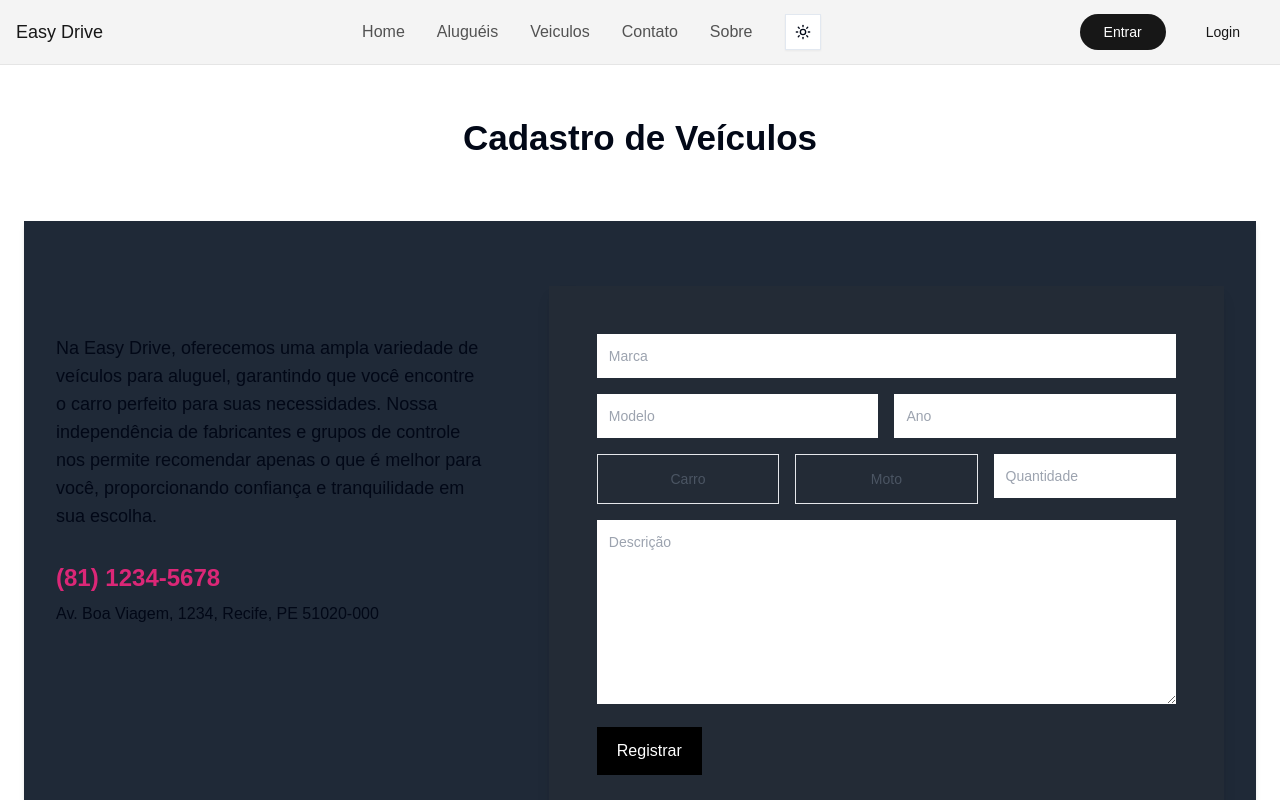
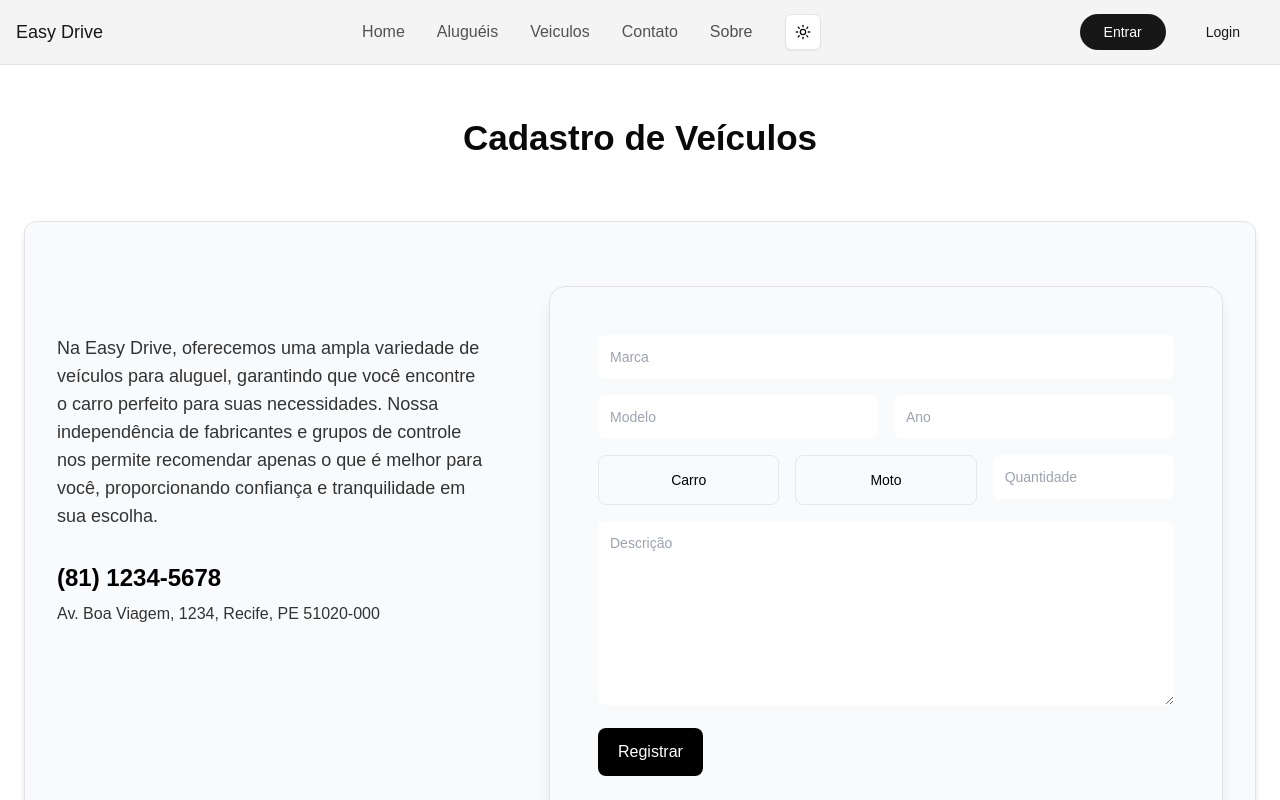
Before and after one commit to RobsonFe/easydrive-front, a Next.js app: page /register/vehicle in a window 1280 px wide. Shown: the top 800 px of the page. Built offline with nearby package versions, Linux system fonts and the light colour scheme.

Commit message:
adiciona biblioteca react-toastify para notificações e atualiza conteúdo da página inicial para descrever melhor o sistema EasyDrive

```diff
--- a/package.json
+++ b/package.json
@@ -54,6 +54,7 @@
     "react-hook-form": "^7.54.2",
     "react-icons": "^5.4.0",
     "react-resizable-panels": "^2.1.7",
+    "react-toastify": "^11.0.3",
     "recharts": "^2.15.0",
     "sonner": "^1.7.0",
     "tailwind-merge": "^2.5.5",
--- a/src/app/page.tsx
+++ b/src/app/page.tsx
@@ -5,19 +5,17 @@ export default function Home() {
     <Layout title="EasyDrive">
       <div>
         <p>
-          Lorem ipsum dolor sit amet, consectetur adipiscing elit. Donec
-          vestibulum, justo nec tincidunt lacinia, justo purus fermentum dolor,
-          Lorem ipsum dolor sit amet consectetur, adipisicing elit. Molestiae voluptatum quisquam, nesciunt, laudantium suscipit distinctio totam impedit quaerat eum ipsum voluptate reiciendis necessitatibus ab voluptatibus in qui nobis sunt repellendus.
-          Inventore iste consequuntur in laudantium voluptatum odio voluptas alias velit ab ducimus, assumenda quis magni. Dignissimos obcaecati accusamus, modi provident quo maiores, soluta delectus temporibus a velit officiis deleniti voluptatem.
-          Facilis, alias cumque! Officiis, aliquam veritatis nisi molestias asperiores explicabo inventore nostrum expedita veniam reiciendis ipsum dolorem est, molestiae numquam optio a doloremque ex quibusdam architecto, nesciunt alias quisquam? Quisquam.
-          Quisquam ea dolorum eaque dolor molestias deleniti neque, earum, odit praesentium aliquam impedit quasi asperiores provident non quo! Quibusdam qui neque saepe consectetur corrupti, suscipit veniam quod quidem ullam dolore.
-          Architecto numquam, aspernatur maiores nobis accusantium voluptate esse maxime veritatis, laboriosam, deleniti quaerat? Perspiciatis voluptatum dolores nemo cum laudantium sunt non dolor fuga, esse ea possimus neque reiciendis modi molestiae?
-          Neque iusto deserunt pariatur quia fugit fugiat aliquid facere aut hic rem consequuntur iste facilis totam quidem voluptatem quam, unde labore distinctio dolor incidunt, quod cum repellat. Expedita, natus dolor!
-          Vitae in at, molestias nobis earum provident veritatis sed eum eligendi aut temporibus ex accusantium possimus assumenda eius dolor iste commodi similique unde quod? Quis tempora voluptate laboriosam iure error.
-          Sunt dolorem quis cupiditate minima! Et laboriosam officiis dolores illo repudiandae consequatur sit eaque molestiae deleniti exercitationem non nihil corporis, id sapiente delectus dicta commodi a deserunt quia vel omnis?
-          Repellendus recusandae voluptates, mollitia, nihil minus in debitis veniam animi beatae sed doloremque. Quaerat harum culpa nisi non delectus ipsam ratione, exercitationem voluptatum. Esse placeat odit voluptatem suscipit totam consequuntur.
-          Impedit facere nihil deleniti incidunt provident architecto maiores esse ad nisi, accusamus ab vel dolorum dignissimos facilis amet nam, culpa ullam. Deleniti, aperiam! Dolor illo debitis odio commodi illum id!
-          </p>
+          EasyDrive é um sistema inovador de aluguel de carros e motos, projetado para oferecer a melhor experiência ao usuário. Com uma interface intuitiva e fácil de usar, você pode reservar veículos de forma rápida e segura.
+          Nosso sistema permite que você escolha entre uma ampla variedade de carros e motos, todos bem mantidos e prontos para uso. Além disso, oferecemos preços competitivos e diversas opções de pagamento para sua conveniência.
+          A segurança é nossa prioridade. Todos os veículos passam por rigorosas inspeções de segurança antes de serem disponibilizados para aluguel. Você pode confiar na qualidade e na confiabilidade dos nossos serviços.
+          Com EasyDrive, você tem a liberdade de explorar a cidade ou fazer aquela viagem dos sonhos sem preocupações. Nossa equipe de suporte está sempre disponível para ajudar com qualquer dúvida ou problema que você possa ter.
+          Oferecemos também um aplicativo móvel, para que você possa gerenciar suas reservas e acessar informações importantes diretamente do seu smartphone. Tudo para tornar sua experiência ainda mais conveniente.
+          Seja para uma viagem de negócios, um passeio de fim de semana ou uma necessidade urgente, EasyDrive tem o veículo certo para você. Nossa missão é proporcionar uma experiência de aluguel de veículos sem complicações.
+          Além disso, estamos comprometidos com a sustentabilidade. Nossa frota inclui opções de veículos elétricos e híbridos, para que você possa fazer uma escolha ecológica e contribuir para um futuro mais verde.
+          A satisfação do cliente é fundamental para nós. Por isso, estamos sempre buscando maneiras de melhorar nossos serviços e garantir que você tenha a melhor experiência possível com EasyDrive.
+          Não perca tempo com processos complicados e burocráticos. Com EasyDrive, alugar um veículo é simples, rápido e eficiente. Experimente hoje mesmo e descubra a diferença.
+          Junte-se aos milhares de clientes satisfeitos que já escolheram EasyDrive para suas necessidades de transporte. Estamos ansiosos para atendê-lo e tornar sua próxima viagem inesquecível.
+        </p>
      </div>
     </Layout>
   );
--- a/src/app/register/components/register-vehicle-form.tsx
+++ b/src/app/register/components/register-vehicle-form.tsx
@@ -4,16 +4,25 @@ import { useForm } from "react-hook-form"
 import { z } from "zod"
 import { zodResolver } from "@hookform/resolvers/zod"
 import Service from "@/service/service"
+import { ToastContainer, toast } from "react-toastify"
 
 const RegisterVehicleForm = () => {
   const service = new Service()
 
   const vehicleSchema = z.object({
-    brand: z.string().nonempty(),
-    model: z.string().nonempty(),
-    year: z.string().nonempty(),
+    brand: z.string().nonempty({
+      message: "Esse campo não pode ser vazio",
+    }),
+    model: z.string().nonempty({
+      message: "Esse campo não pode ser vazio",
+    }),
+    year: z.string().nonempty(
+      { message: "Esse campo não pode ser vazio" }
+    ).max(4, { message: "Ano inválido" }),
     type: z.enum(["car", "motorcycle"]),
-    quantity: z.coerce.number(),
+    quantity: z.coerce.number({
+      message: "Esse campo não pode ser vazio",
+    }),
     description: z.string().optional(),
   })
 
@@ -24,13 +33,34 @@ const RegisterVehicleForm = () => {
   type Vehicle = z.infer<typeof vehicleSchema>
 
   function onSubmit(data: Vehicle) {
-    console.log(data)
-    service.vehicleCreate(data)
-    reset()
+    try {
+      service.vehicleCreate(data)
+      reset()
+      toast.success("Veículo cadastrado com sucesso!", {
+        position: "top-right",
+        autoClose: 5000,
+        hideProgressBar: false,
+        closeOnClick: true,
+        pauseOnHover: true,
+        draggable: true,
+        progress: undefined,
+      })
+    } catch (error:any) {
+      console.error(error)
+      toast.error(`Erro ao cadastrar veículo! ${error.message}`, {
+        position: "top-center",
+        autoClose: 5000,
+        hideProgressBar: false,
+        closeOnClick: true,
+        pauseOnHover: true,
+        draggable: true,
+        progress: undefined,
+      })
+    }
   }
 
   return (
-    <section className="z-20 flex border-t border-gray-800 shadow-md bg-gray-800">
+    <section className="z-20 flex border rounded-xl shadow-md bg-slate-50 text-[#333] dark:text-white dark:bg-[#212121]">
       <div className="mx-auto max-w-screen-xl px-4 py-16 sm:px-6 lg:px-8">
         <div className="grid grid-cols-1 gap-x-16 gap-y-8 lg:grid-cols-5">
           <div className="lg:col-span-2 lg:py-12">
@@ -43,7 +73,10 @@ const RegisterVehicleForm = () => {
             </p>
 
             <div className="mt-8">
-              <a href="#" className="text-2xl font-bold text-pink-600">
+              <a
+                href="#"
+                className="text-2xl font-bold text-black dark:text-slate-400"
+              >
                 {" "}
                 (81) 1234-5678
               </a>
@@ -54,10 +87,10 @@ const RegisterVehicleForm = () => {
             </div>
           </div>
 
-          <div className="rounded-lg bg-[#3333] p-8 shadow-lg lg:col-span-3 lg:p-12">
+          <div className="rounded-2xl border dark:border-[#333] bg-slate-50 text-black dark:text-slate-50 dark:bg-[#212121] p-8 shadow-lg lg:col-span-3 lg:p-12">
             <form
               action="#"
-              className="space-y-4 overflow-y-auto"
+              className="space-y-4 overflow-y-auto border-black"
               onSubmit={handleSubmit(onSubmit)}
             >
               <div className="rounded-lg">
@@ -104,7 +137,7 @@ const RegisterVehicleForm = () => {
                 <div>
                   <label
                     htmlFor="car"
-                    className="block w-full cursor-pointer rounded-lg border border-gray-200 p-3 text-gray-600 hover:border-black has-[:checked]:border-black has-[:checked]:bg-black has-[:checked]:text-white"
+                    className="block w-full cursor-pointer rounded-lg border border-gray-200 text-black dark:text-slate-50 p-3 hover:border-black has-[:checked]:border-black has-[:checked]:bg-black has-[:checked]:text-white"
                     tabIndex={0}
                   >
                     <input
@@ -120,10 +153,10 @@ const RegisterVehicleForm = () => {
                   </label>
                 </div>
 
-                <div>
+                <div className="text-black dark:text-slate-50">
                   <label
                     htmlFor="motorcycle"
-                    className="block w-full cursor-pointer rounded-lg border border-gray-200 p-3 text-gray-600 hover:border-black has-[:checked]:border-black has-[:checked]:bg-black has-[:checked]:text-white"
+                    className="block w-full cursor-pointer rounded-lg border border-gray-200 p-3 text-black dark:text-slate-50 hover:border-black has-[:checked]:border-black has-[:checked]:bg-black has-[:checked]:text-white"
                     tabIndex={0}
                   >
                     <input
@@ -138,7 +171,7 @@ const RegisterVehicleForm = () => {
                     <span className="text-sm"> Moto </span>
                   </label>
                 </div>
-                <div>
+                <div className="text-black dark:text-slate-50">
                   <label className="sr-only" htmlFor="quantity">
                     Quantidade
                   </label>
@@ -151,13 +184,13 @@ const RegisterVehicleForm = () => {
                   />
                 </div>
               </div>
-              <div>
+              <div className="text-black dark:text-slate-50">
                 <label className="sr-only" htmlFor="description">
                   Descrição
                 </label>
 
                 <textarea
-                  className="w-full rounded-lg border-gray-200 p-3 text-sm"
+                  className="w-full rounded-lg border-gray-200 text-black dark:text-slate-50 p-3 text-sm"
                   placeholder="Descrição"
                   rows={8}
                   id="description"
@@ -168,7 +201,7 @@ const RegisterVehicleForm = () => {
               <div className="mt-4">
                 <button
                   type="submit"
-                  className="inline-block w-full rounded-lg bg-black px-5 py-3 font-medium text-white sm:w-auto"
+                  className="inline-block w-full rounded-lg dark:bg-[#333] text-white bg-black px-5 py-3 font-medium dark:text-slate-50 sm:w-auto"
                 >
                   Registrar
                 </button>
@@ -177,6 +210,7 @@ const RegisterVehicleForm = () => {
           </div>
         </div>
       </div>
+      <ToastContainer />
     </section>
   )
 }
--- a/src/service/service.ts
+++ b/src/service/service.ts
@@ -25,9 +25,11 @@ class Service {
   async vehicleCreate(data: any) {
     try {
       const response = await axios.post(`${this.api}vehicle/create/`, data)
-      return response.data
-    } catch (error) {
-      if (axios.isAxiosError(error)) {
+      if (response.status === 201 || response.status === 200) {
+        return response.data
+      }
+    } catch (error: any) {
+      if (axios.isAxiosError(error) || error.response.status !== 201) {
         console.error("Erro na requisição:", error.message)
       } else {
         console.error("Erro inesperado:", error)
```
Also changed, not shown: src/app/globals.css (+4 -7 lines), 1 other file (tests, documents, lock files or other folders).
